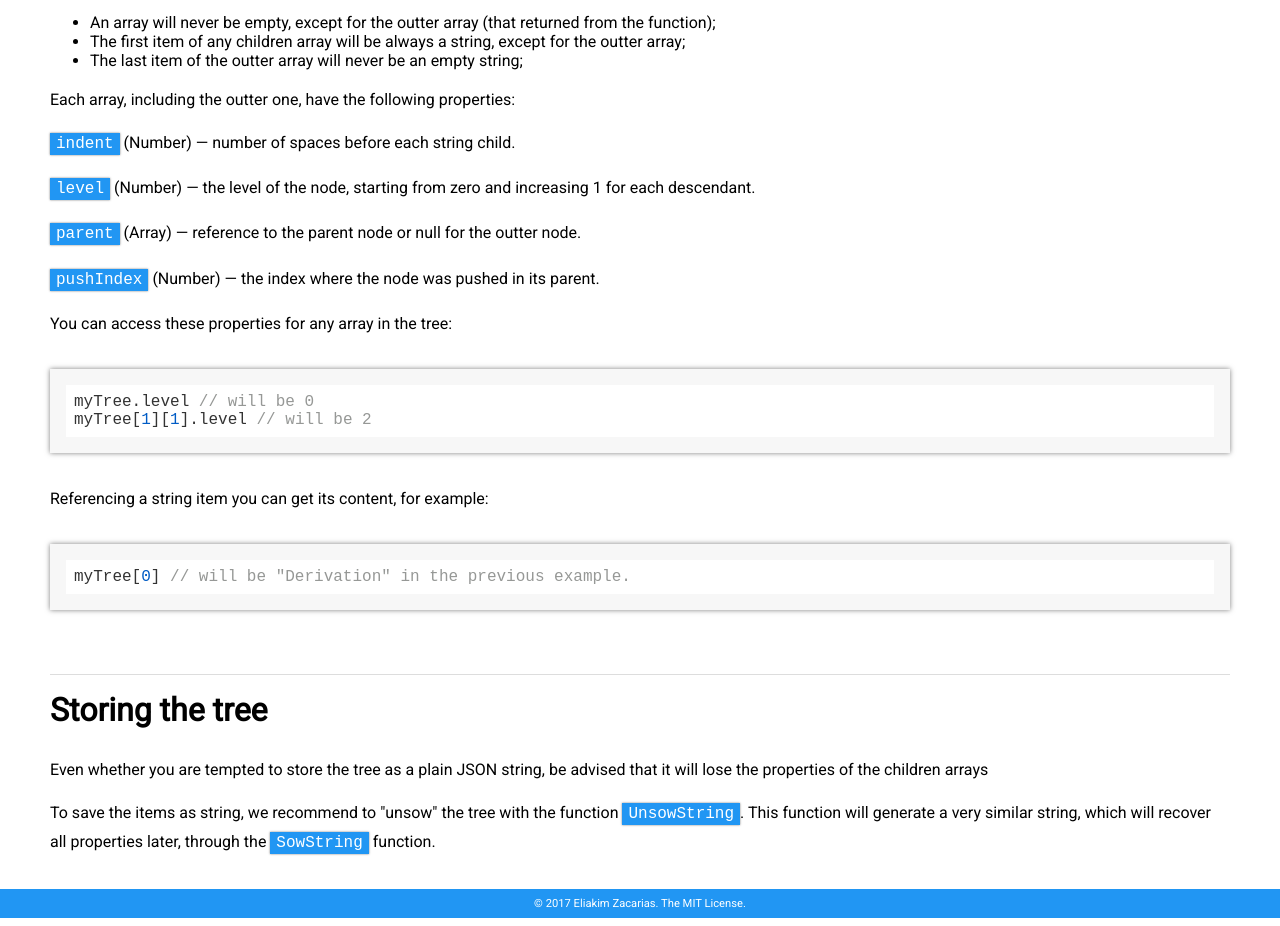
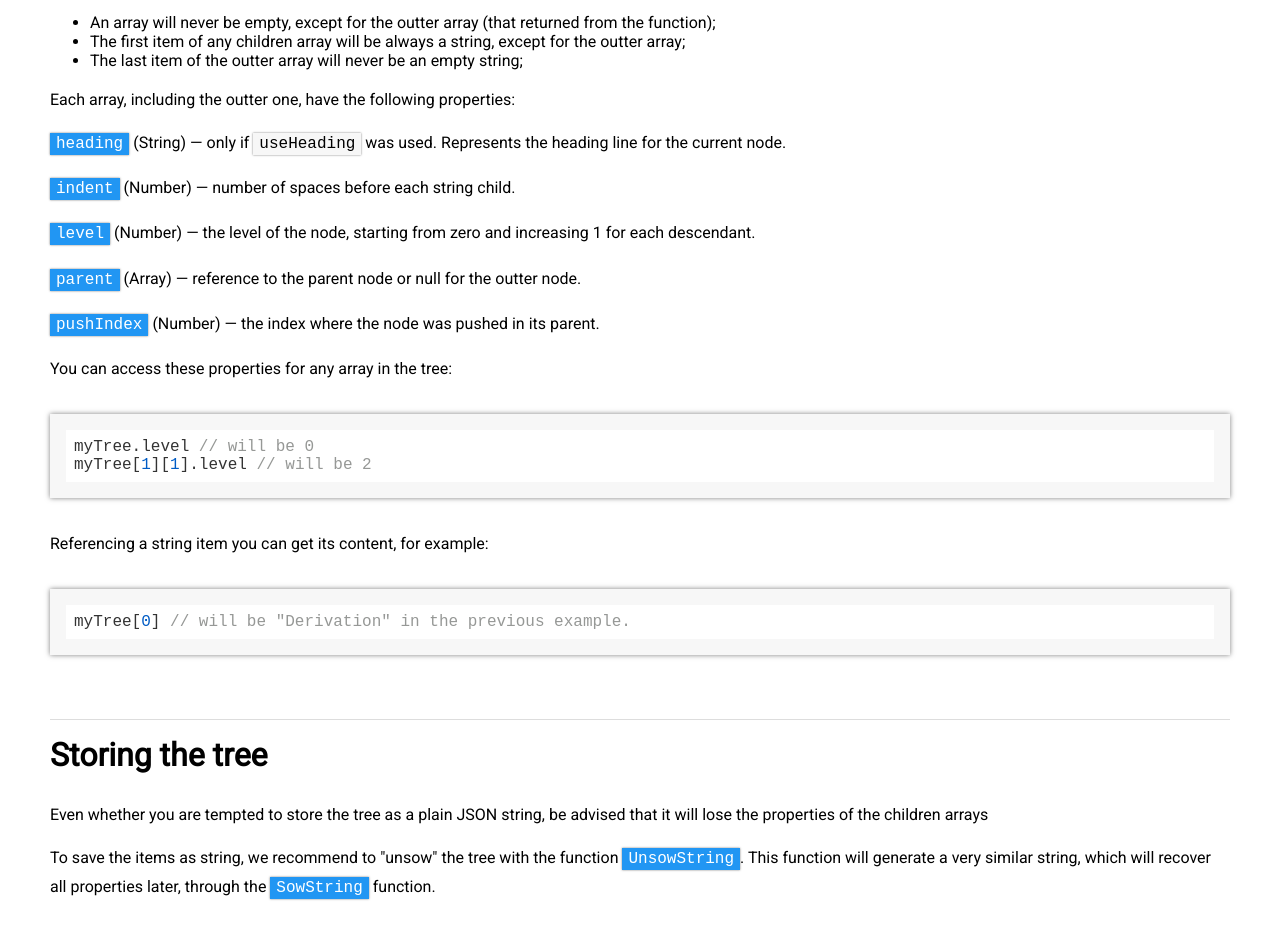
Before and after one commit to ezaca/sowstring, a website: page docs/index.html in a window 1280 px wide. Shown: the part 3707-4633 px from the top of the page. Drawn offline with nearby package versions, Linux system fonts and the light colour scheme.

Commit message:
[Fix] Added missing "heading" field to docs
The detail was missing in the feature addition commit.

```diff
--- a/docs/index.html
+++ b/docs/index.html
@@ -112,6 +112,7 @@
     </ul>
 
     <p>Each array, including the outter one, have the following properties:</p>
+    <p><code class="pretty">heading</code> (String) &mdash; only if <code>useHeading</code> was used. Represents the heading line for the current node.</p>
     <p><code class="pretty">indent</code> (Number) &mdash; number of spaces before each string child.</p>
     <p><code class="pretty">level</code> (Number) &mdash; the level of the node, starting from zero and increasing 1 for each descendant.</p>
     <p><code class="pretty">parent</code> (Array) &mdash; reference to the parent node or null for the outter node.</p>
```
